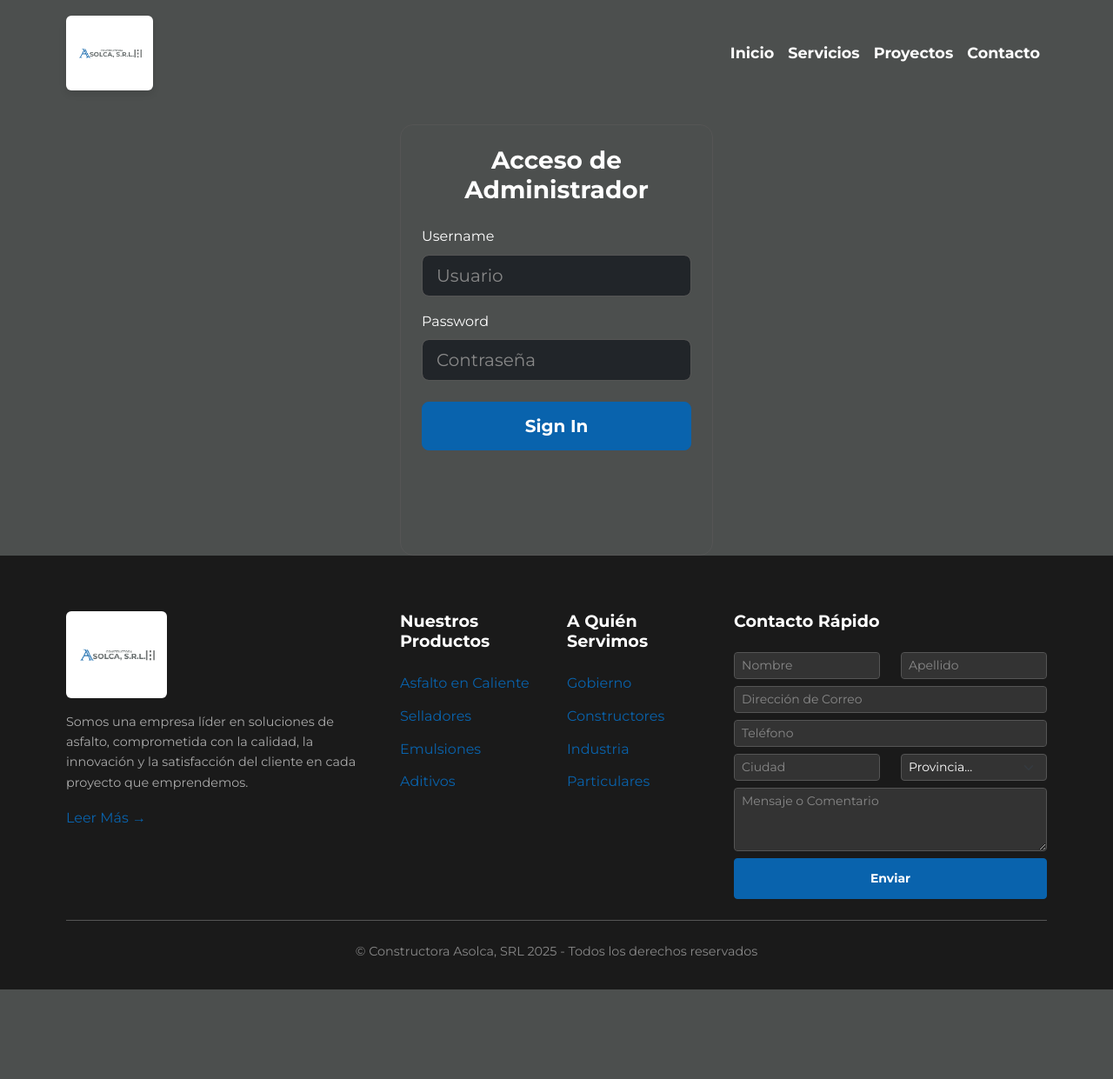
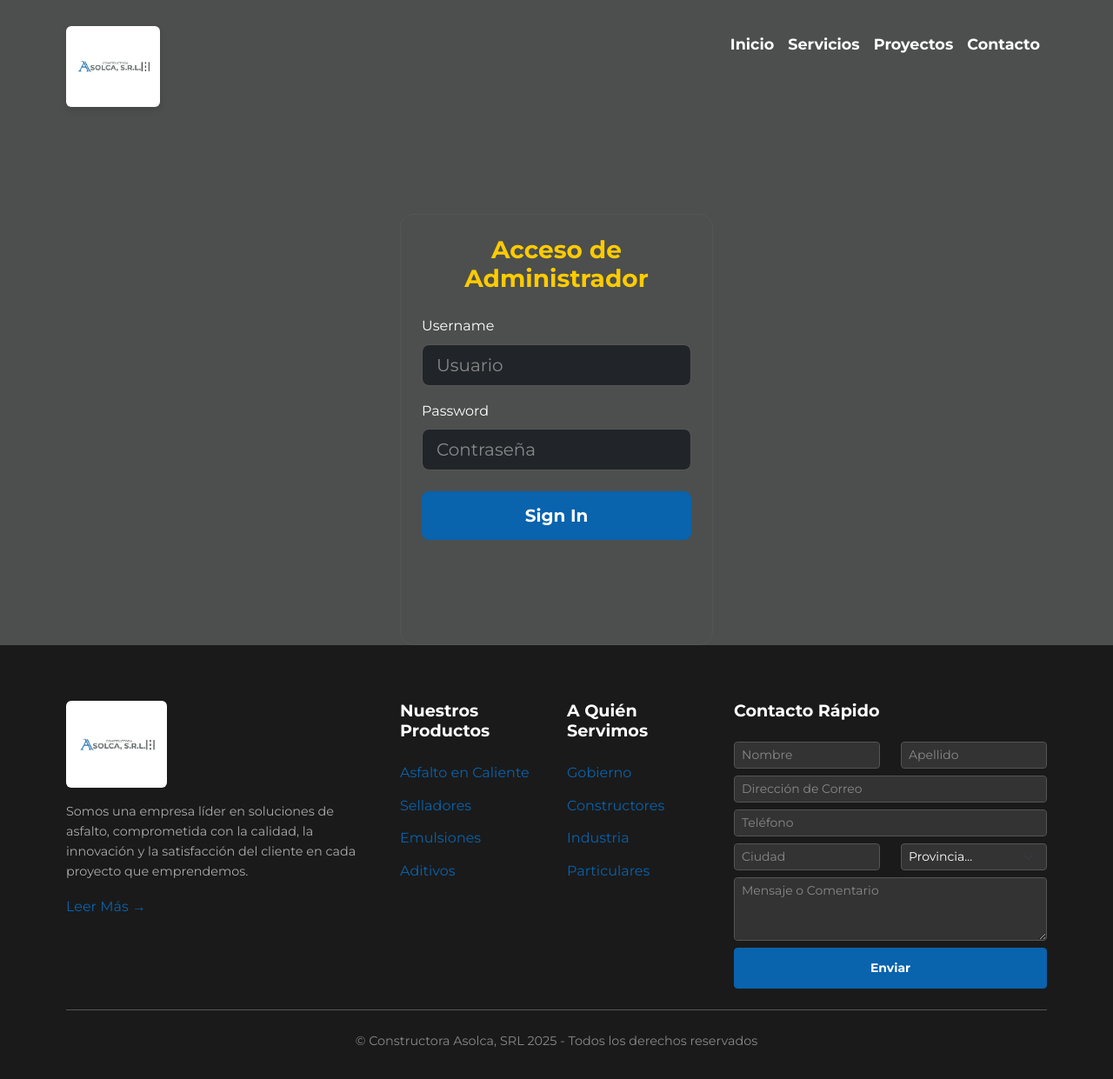
Before and after one commit to jrg2705/asfalto_app, a Flask app: page /login in a window 1280 px wide. Shown: the whole page at 87% size. Before the commit the page ends 1138 px from the top, so only its background shows below. Run offline with Flask 3, Linux system fonts and the light colour scheme; some web fonts are replaced.

Commit message:
fix(style): Restore yellow headings and hanging logo effect

```diff
--- a/static/css/style.css
+++ b/static/css/style.css
@@ -1,6 +1,7 @@
 /* === VARIABLES DE COLOR (Constructora Asolca) === */
 :root {
     --primary-blue: #0963AD;
+    --primary-yellow: #fecb00; /* Color amarillo original restaurado */
     --primary-gray: #676D6D;
     --primary-black: #4C4F4E;
     --text-light: #ffffff;
@@ -14,12 +15,10 @@ body {
     line-height: 1.6;
     background: var(--primary-black);
     color: var(--text-light);
-    /* Añadir padding superior para compensar el logo colgante */
-    padding-top: 95px;
 }
 
 h1, h2, h3, h4, h5, h6, .footer-heading {
-    font-family: 'Montserrat', sans-serif; /* Usar la fuente principal para consistencia */
+    font-family: 'Montserrat', sans-serif;
     font-weight: bold;
 }
 
@@ -29,40 +28,34 @@ h1, h2, h3, h4, h5, h6, .footer-heading {
     margin: auto;
 }
 
-/* === HEADER Y NAVBAR (CON LOGO COLGANTE) === */
-header.sticky-top {
-    /* El header ahora es un contenedor pegajoso */
-    position: fixed; /* Cambiado a fixed para mejor control */
-    top: 0;
-    left: 0;
-    width: 100%;
-    z-index: 1030; /* Z-index alto para estar por encima de todo */
+/* === HEADER Y NAVBAR (CON LOGO COLGANTE v2) === */
+header.sticky-top .navbar {
     background-color: var(--primary-black);
-    padding: 10px 0;
-    transition: all 0.3s ease;
-}
-
-header.sticky-top .navbar {
-    background-color: transparent; /* El navbar dentro es transparente */
-    min-height: auto;
-    align-items: center; /* Centrar verticalmente los items */
+    padding: 5px 0;
+    /* La altura se define por el contenido y el padding */
 }
 
 .navbar-brand {
-    background-color: #ffffff; /* Fondo blanco para el logo */
-    padding: 0.5rem; /* Aumentar padding para que el logo respire */
+    background-color: #ffffff;
+    padding: 0.4rem;
     border-radius: 0.375rem;
     line-height: 1;
-    z-index: 10; /* Asegura que esté por encima del contenido */
+    z-index: 10;
     transition: all 0.3s ease;
-    /* Sombra sutil para destacar */
     box-shadow: 0 4px 8px rgba(0,0,0,0.1);
+    /* Efecto colgante usando transform en lugar de margen */
+    transform: translateY(25px);
 }
 
 .navbar-logo {
-    height: 70px; /* Logo más grande */
+    height: 80px; /* Logo más grande */
     width: auto;
     vertical-align: middle;
+}
+
+/* Espacio para que el contenido principal no inicie debajo del header pegajoso */
+main {
+    padding-top: 95px;
 }
 
 .navbar-dark .navbar-nav .nav-link {
@@ -208,7 +203,7 @@ section h2 {
 }
 
 .card-title {
-    color: var(--text-light); /* Títulos en blanco */
+    color: var(--primary-yellow); /* Títulos en amarillo */
 }
 
 .card:hover {
```
Also changed, not shown: other parts of static/css/style.css (+18 -16 lines).
